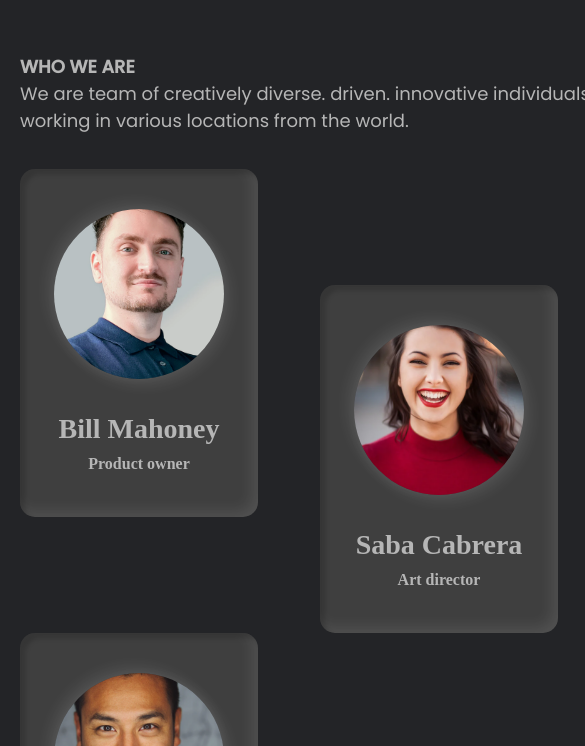
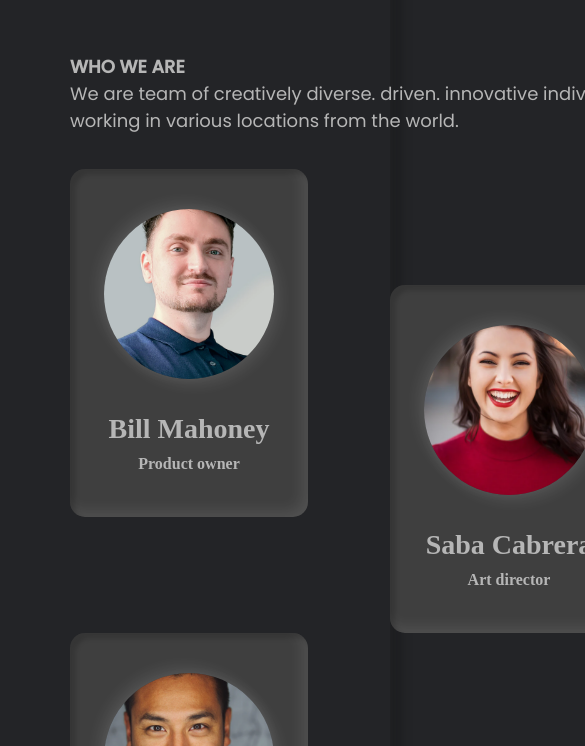
Before and after one commit to BrandonMartinez-jar/Team-page, a plain HTML site: page index.html in a window 390 px wide. Shown: the part 153-899 px from the top of the page, 585 px wide, since content can reach past the window. Drawn offline with Linux system fonts and the light colour scheme.

Commit message:
Update style.css

```diff
--- a/style.css
+++ b/style.css
@@ -120,9 +120,8 @@ body{
     .container{
         display: grid;
         width: 100%;
-        grid-template-columns: 1fr 300px 1fr 300px 1fr;
+        grid-template-columns: 50px 300px 20px 300px 50px;
         grid-template-rows: repeat(15, 116px);
-        box-shadow: none;
     }
     .container .title,
     .container .text{
```
